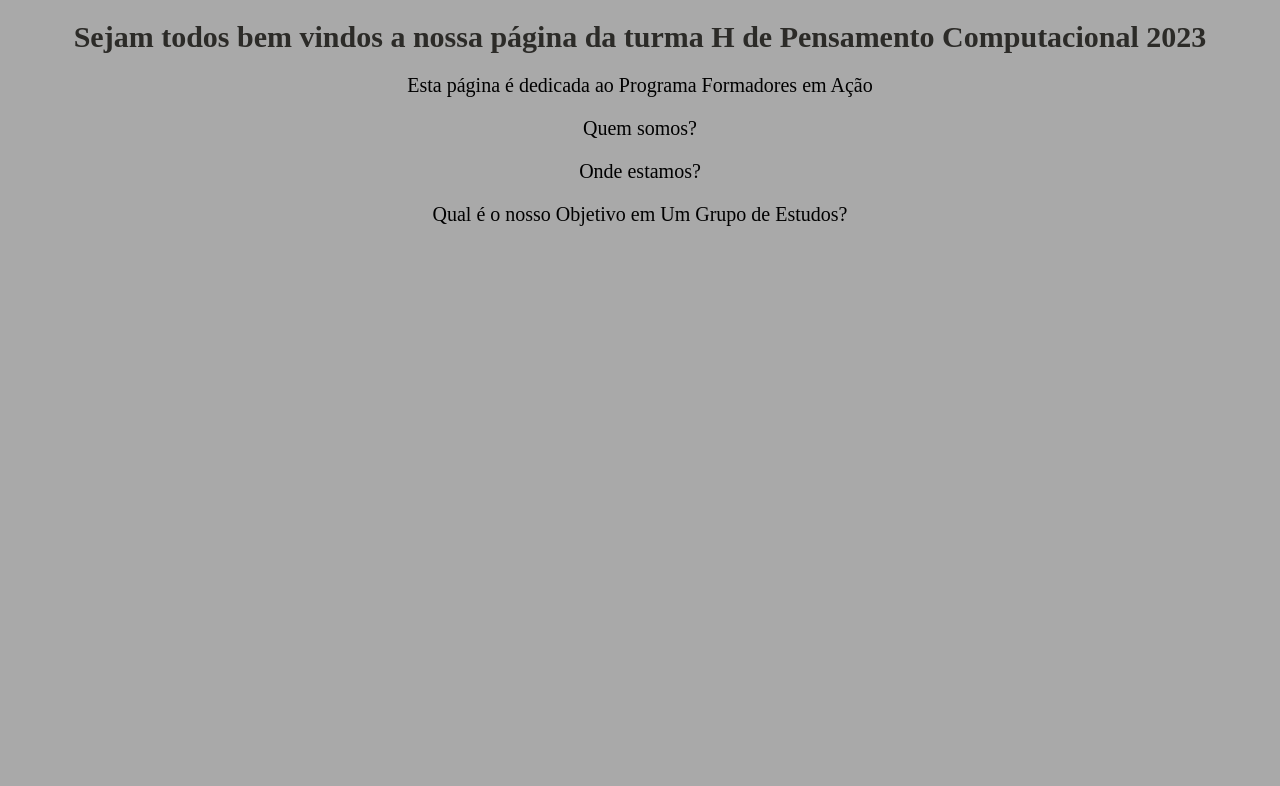
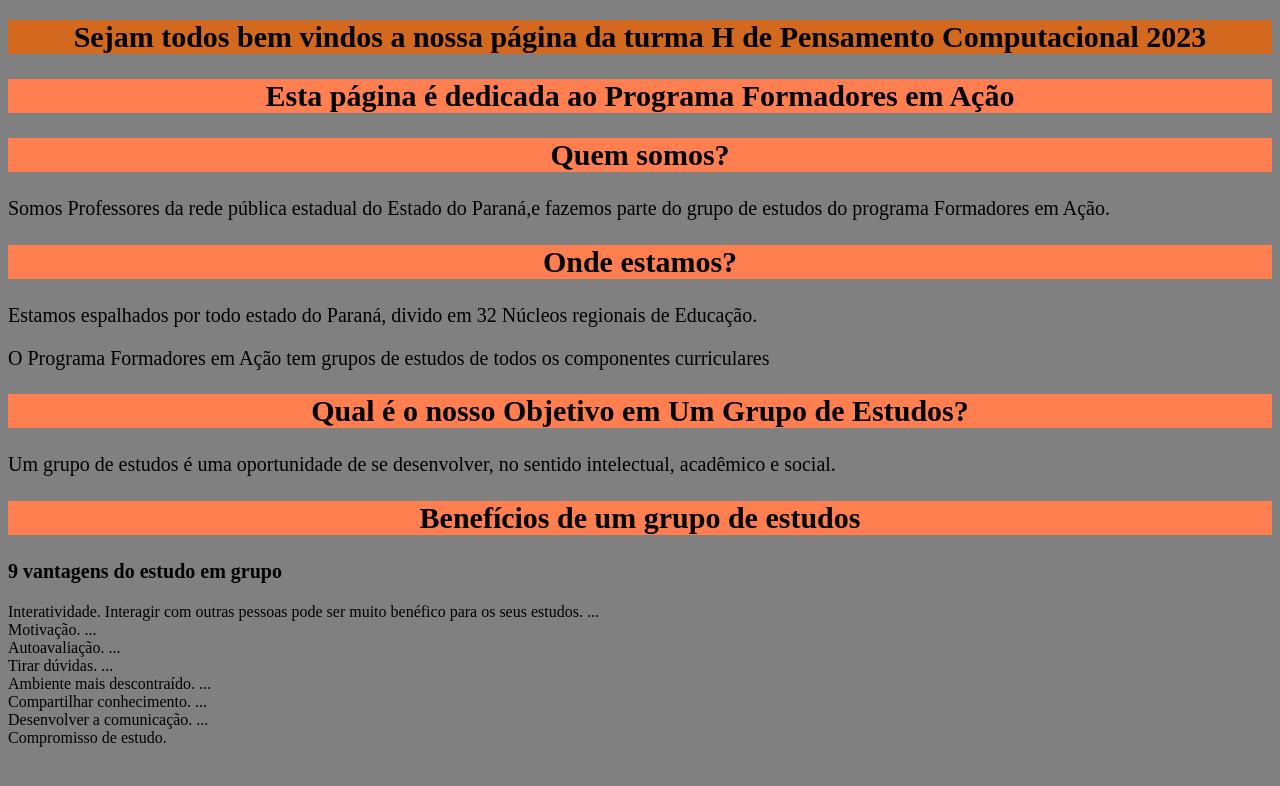
Before and after one commit to jamilo21/REUNIOESPAPOFORMATIVO, a plain HTML site: page index.html in a window 1280 px wide. Drawn offline with Linux system fonts and the light colour scheme.

Commit message:
trabalhamos com valores e propriedades

```diff
--- a/index.html
+++ b/index.html
@@ -7,19 +7,38 @@
     <title>Document</title>
     <link rel="stylesheet" href="./style.css">
 </head>
-<body>
+    <body>
     <h1>Sejam todos bem vindos a nossa página da turma H de Pensamento Computacional 2023</h1>
 
-    <p>Esta página é dedicada ao Programa Formadores em Ação</p>
+    <h2>Esta página é dedicada ao Programa Formadores em Ação</h2>
 
 
-    <p> Quem somos?</p>
+    <h2> Quem somos?</h2>
 
-    <p> Onde estamos?</p>
+    <p>Somos Professores da rede pública estadual do Estado do Paraná,e fazemos parte do grupo de estudos do programa Formadores em Ação. </p>
 
-    <p> Qual é o nosso Objetivo em Um Grupo de Estudos?</p>
+    <h2> Onde estamos?</h2>
 
+    <p> Estamos espalhados por todo estado do Paraná, divido em 32 Núcleos regionais de Educação.</p>
+    <p> O Programa Formadores em Ação tem grupos de estudos de todos os componentes curriculares</p>
 
+    <h2> Qual é o nosso Objetivo em Um Grupo de Estudos?</h2>
+
+    <p>Um grupo de estudos é uma oportunidade de se desenvolver, no sentido intelectual, acadêmico e social. </p>
+
+<h2> Benefícios de um grupo de estudos</h2>
+
+<P>
+    <h3>9 vantagens do estudo em grupo</h3>
+
+    Interatividade. Interagir com outras pessoas pode ser muito benéfico para os seus estudos. ... <br>
+    Motivação. ...<br>
+    Autoavaliação. ... <br>
+    Tirar dúvidas. ... <br>
+    Ambiente mais descontraído. ... <br>
+    Compartilhar conhecimento. ... <br>
+    Desenvolver a comunicação. ... <br>
+    Compromisso de estudo. </P>
 
 </body>
 </html>
--- a/style.css
+++ b/style.css
@@ -1,10 +1,23 @@
+body {background-color: grey}
+h1 {font-size: 30px;
+    color: black
+    ; text-align: center;
+    background-color: chocolate;
+}
+
+
+ h2 {text-align: center;
+color: black;
+font-size: 30px;
+background-color: coral;
+}
+
+ h3 {font-size: 20px;
+color:black;
+text-align: justify;
+}
+
 p {font-size: 20px;
 color: black;
-text-align: center;
+text-align: justify;
 }
-
-h1 {font-size: 30px;
-    color: rgb(44, 43, 40)
-    ; text-align: center;
-}
- body {background-color: darkgray;}
```
